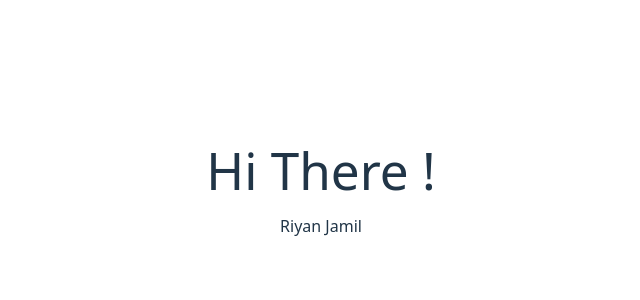
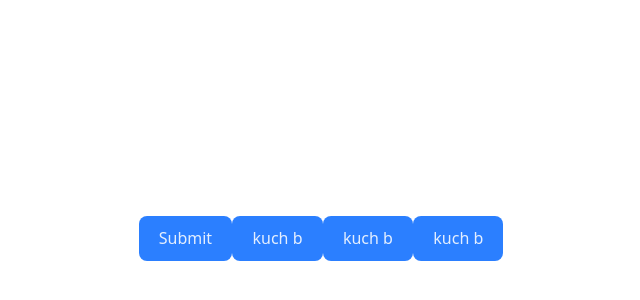
Before and after one commit to riyanj220/React-JS-Course, a React (Vite) app: page / in a window 1280 px wide. Shown: the part 210-510 px from the top of the page, without its empty margins (319-959 px from the left). Built offline with nearby package versions, Linux system fonts and the light colour scheme.

Commit message:
Created a simple button component

```diff
--- a/src/App.tsx
+++ b/src/App.tsx
@@ -1,6 +1,6 @@
 
 import './App.css'
-
+import Button from './components/Button'
 function App() {
 
 
@@ -8,6 +8,10 @@ function App() {
     <>
       <h1 className='mb-4'>Hi There !</h1>
       <p>Riyan Jamil</p>
+      <Button></Button>
+      <Button text='kuch b '></Button>
+      <Button text='kuch b '></Button>
+      <Button text='kuch b '></Button>
     </>
   )
 }
--- /dev/null
+++ b/src/components/Button.tsx
@@ -0,0 +1,15 @@
+
+const Button = ({text}: {text:string}) => {
+
+    if(!text){
+        text = "Submit";
+    }
+
+    return (
+        <>
+            <button className="bg-blue-500">{text}</button>
+        </>
+    );
+}
+
+export default Button
--- a/src/index.css
+++ b/src/index.css
@@ -5,9 +5,9 @@
   line-height: 1.5;
   font-weight: 400;
 
-  color-scheme: light dark;
+  /* color-scheme: light dark; */
   color: rgba(255, 255, 255, 0.87);
-  background-color: #242424;
+  /* background-color: #242424; */
 
   font-synthesis: none;
   text-rendering: optimizeLegibility;
@@ -44,7 +44,7 @@ button {
   font-size: 1em;
   font-weight: 500;
   font-family: inherit;
-  background-color: #1a1a1a;
+  /* background-color: #1a1a1a; */
   cursor: pointer;
   transition: border-color 0.25s;
 }
@@ -56,7 +56,7 @@ button:focus-visible {
   outline: 4px auto -webkit-focus-ring-color;
 }
 
-@media (prefers-color-scheme: light) {
+/* @media (prefers-color-scheme: light) {
   :root {
     color: #213547;
     background-color: #ffffff;
@@ -67,4 +67,4 @@ button:focus-visible {
   button {
     background-color: #f9f9f9;
   }
-}
+} */
```
